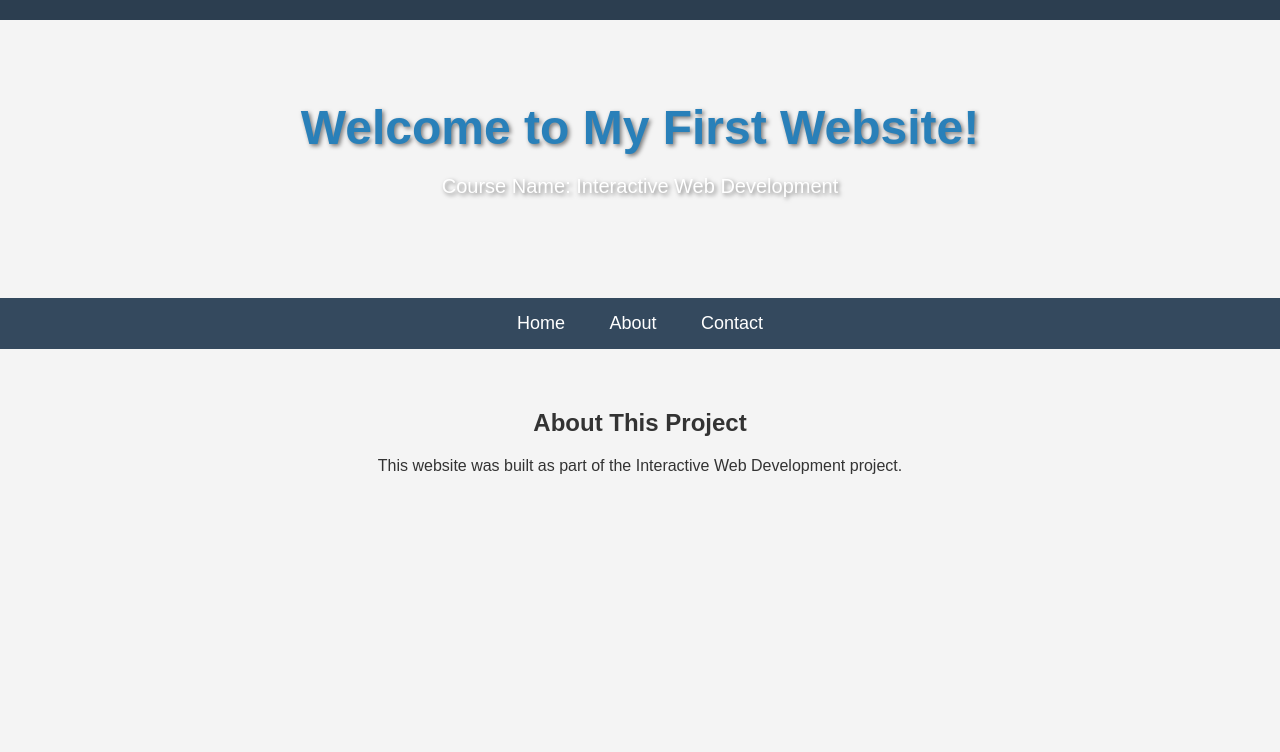
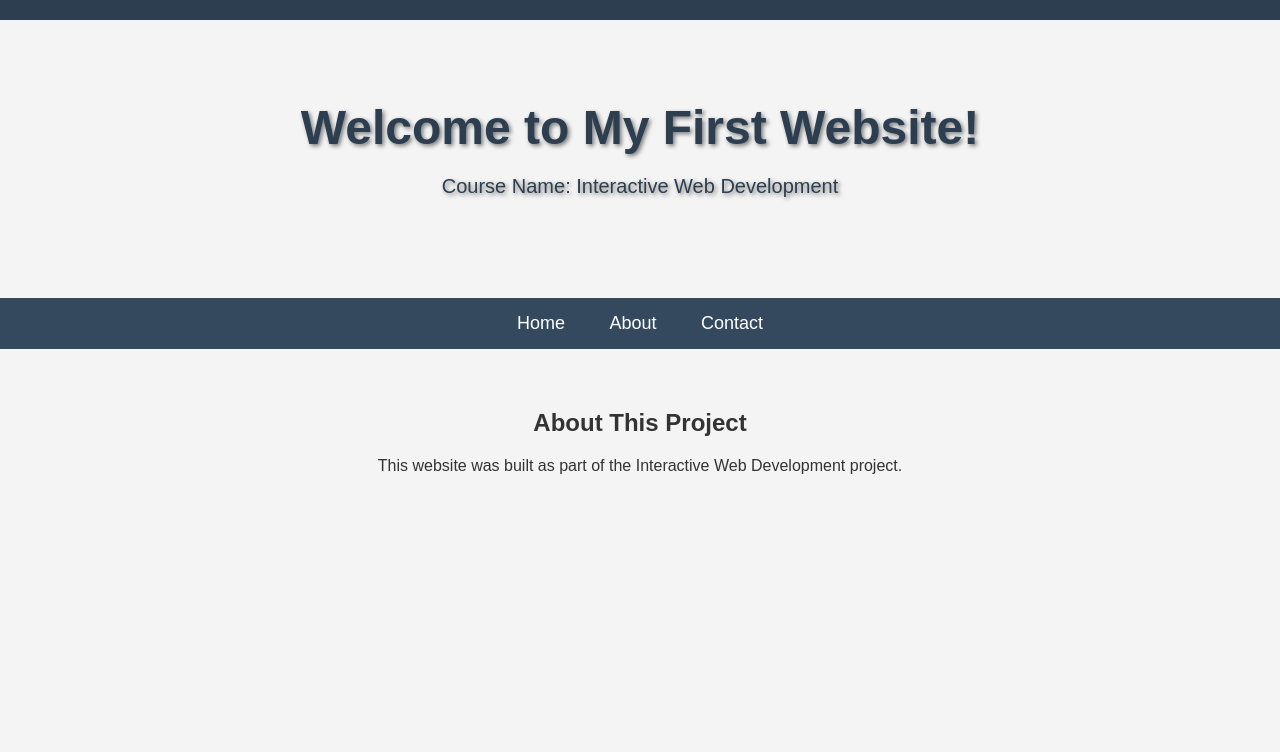
Before and after one commit to jonathan-walubita/my-first-website, a plain HTML site: page index.html in a window 1280 px wide. Drawn offline with Linux system fonts and the light colour scheme.

Commit message:
Final color update: Set both hero titles to deep blue

```diff
--- a/style.css
+++ b/style.css
@@ -40,12 +40,12 @@ header {
 .hero h1 {
     font-size: 48px;
     margin: 0;
-    color: #2980b9; /* NEW: Deep, strong blue for the main title */
+    color: #2c3e50; /* NEW: Dark, deep blue for the main title */
 }
 
 .hero p {
     font-size: 20px;
-    color: #ffffff; /* NEW: Plain white for the subtitle */
+    color: #2c3e50; /* NEW: Dark, deep blue for the subtitle */
 }
 
 /* The main navigation bar, now below the hero/main content */
```
